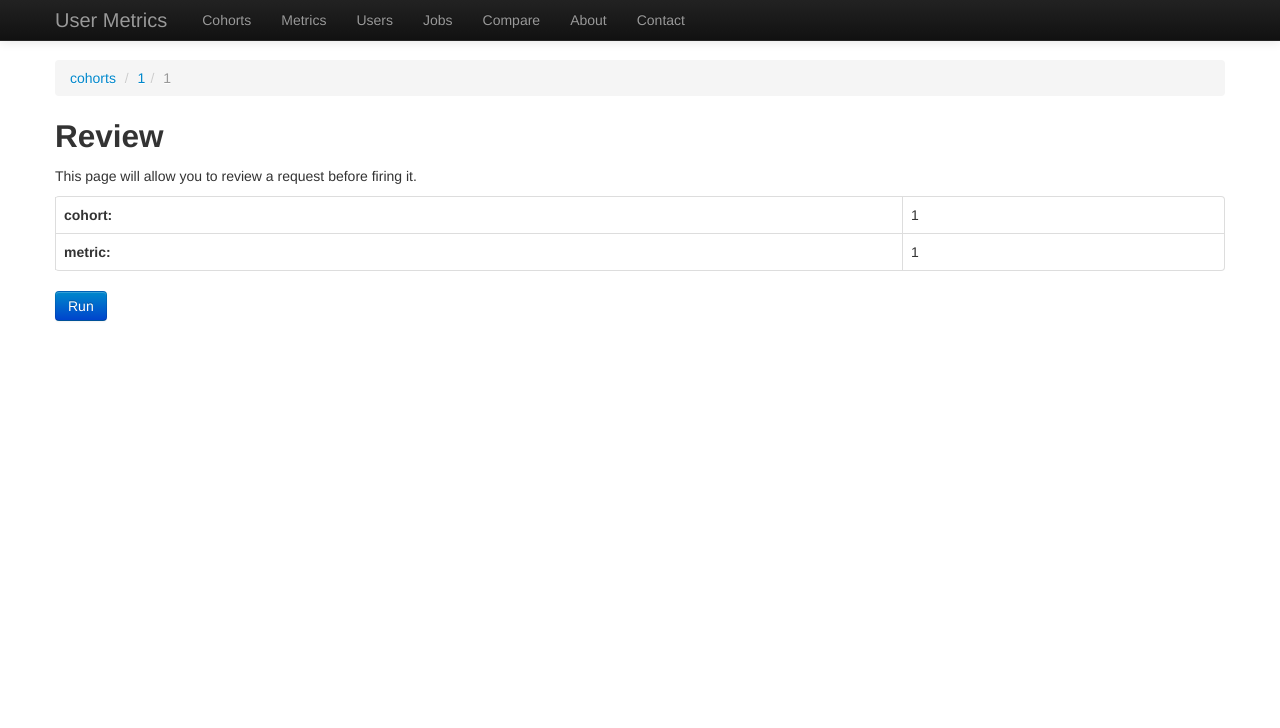
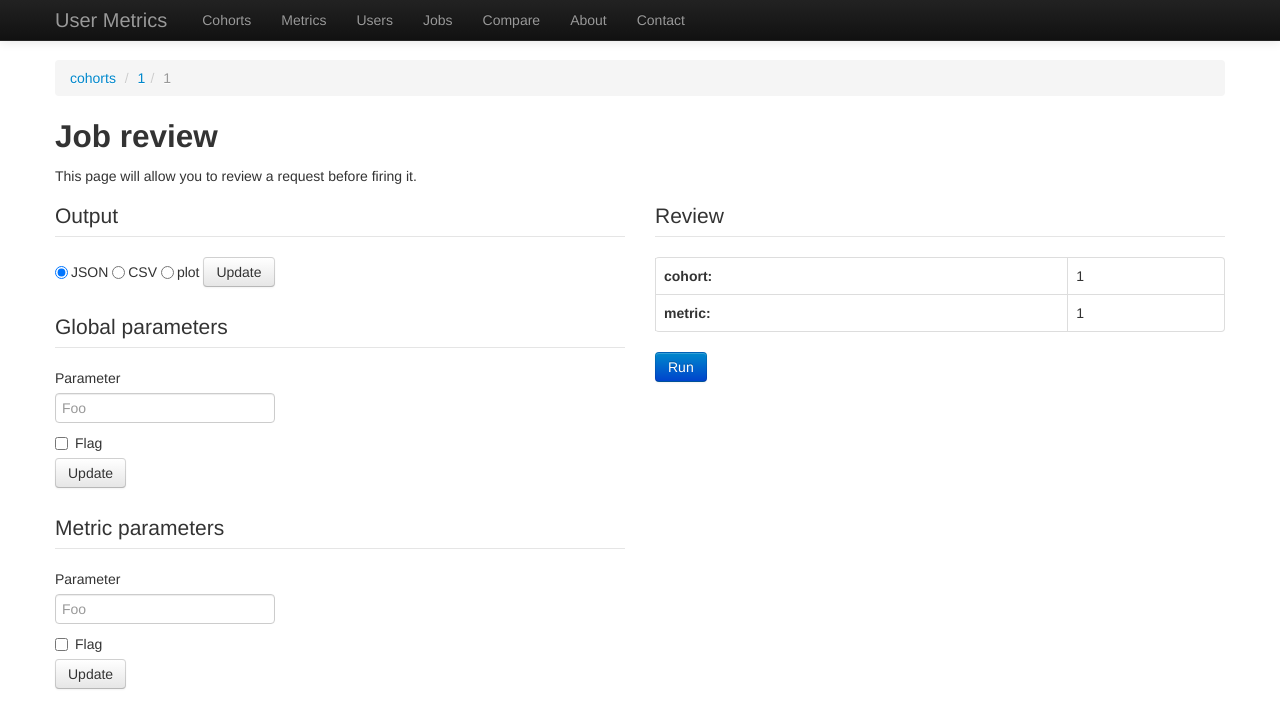
Before and after one commit to rfaulkner/wikipedia_user_metrics, a Flask app: page /cohorts/1/1 in a window 1280 px wide. Shown: the top 728 px of the page. Run offline with Flask 2, Linux system fonts and the light colour scheme; parts of the project's set-up code (start-up, migrations or seed data) failed here and were passed over; some libraries are stand-ins or nearby versions.

Commit message:
Cohort review screen placeholder

```diff
--- a/src/api/templates/cohort_review.html
+++ b/src/api/templates/cohort_review.html
@@ -6,14 +6,47 @@
   <li class="active">{{m}}</li>
 </ul>
 
-<h2>Review</h2>
+<h2>Job review</h2>
 {% if error %}<p class=error><strong>Error:</strong> {{ error }}{% endif %}
 <p>This page will allow you to review a request before firing it.</p>
-<table class="table table-bordered">
-	<tr><th scope="row">cohort:</th><td>{{c}}</td></tr>
-	<tr><th scope="row">metric:</th><td>{{m}}</td></tr>
-</table>
 
-<p><a class="btn btn-primary" href="/run/{{c + '/' + m }}">Run</a></p><!-- replace this with a form-->
-
+<div class="row">
+      <div class="span6">
+	<form class="form-inline">
+	<fieldset>
+		<legend>Output</legend>
+		<label class="radio"><input type="radio" name="optionsRadios" id="optionsRadios1" value="option1" checked>JSON</label>
+		<label class="radio"><input type="radio" name="optionsRadios" id="optionsRadios2" value="option2">CSV</label>
+		<label class="radio"><input type="radio" name="optionsRadios" id="optionsRadios3" value="option3">plot</label>
+		<button type="submit" class="btn">Update</button>
+  	</fieldset>
+	</form>
+	<form>
+	<fieldset>
+		<legend>Global parameters</legend>
+		<label>Parameter</label>
+		<input type="text" placeholder="Foo">
+		<label class="checkbox"><input type="checkbox">Flag</label>
+		<button type="submit" class="btn">Update</button>
+  	</fieldset>
+	</form>
+	<form>
+	<fieldset>
+		<legend>Metric parameters</legend>
+		<label>Parameter</label>
+		<input type="text" placeholder="Foo">
+		<label class="checkbox"><input type="checkbox">Flag</label>
+		<button type="submit" class="btn">Update</button>
+  	</fieldset>
+	</form>
+      </div>
+      <div class="span6">
+	<legend>Review</legend>
+	<table class="table table-bordered">
+		<tr><th scope="row">cohort:</th><td>{{c}}</td></tr>
+		<tr><th scope="row">metric:</th><td>{{m}}</td></tr>
+	</table>
+	<p><a class="btn btn-primary" href="/run/{{c + '/' + m }}">Run</a></p><!-- replace this with a form-->
+      </div>
+    </div>
 {% endblock %}
```
